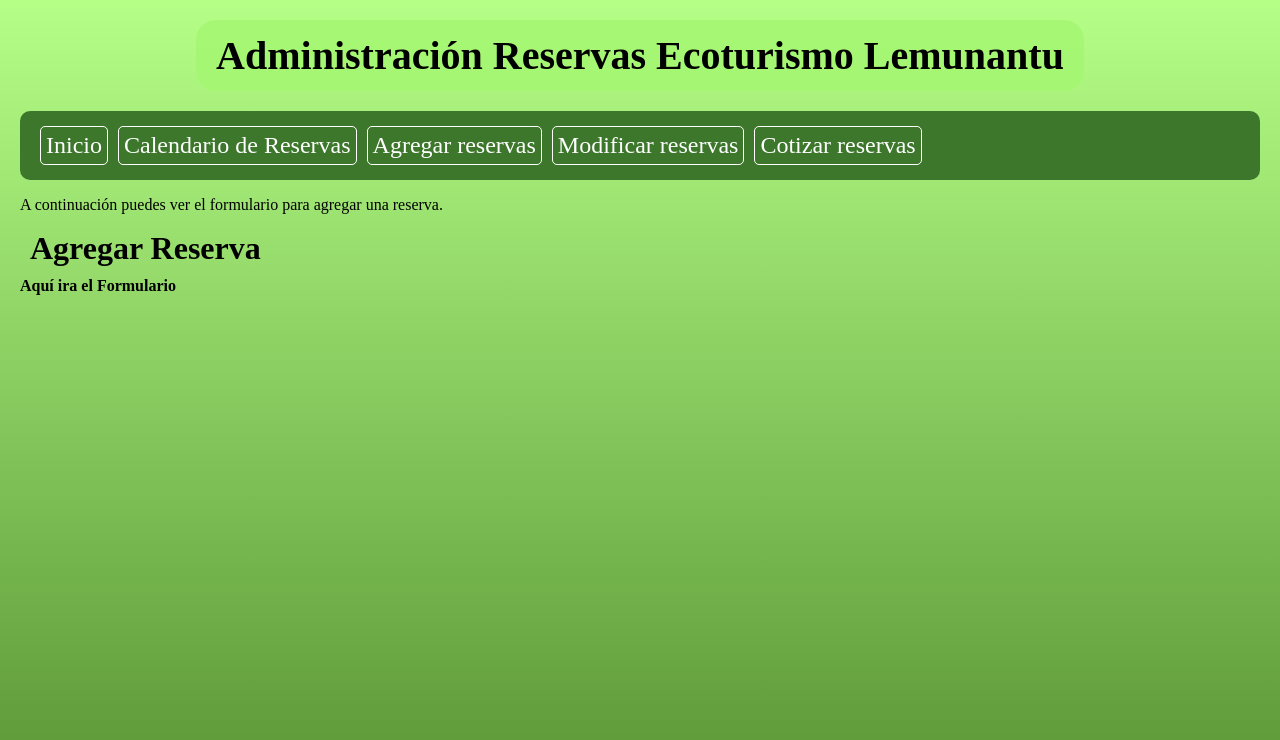
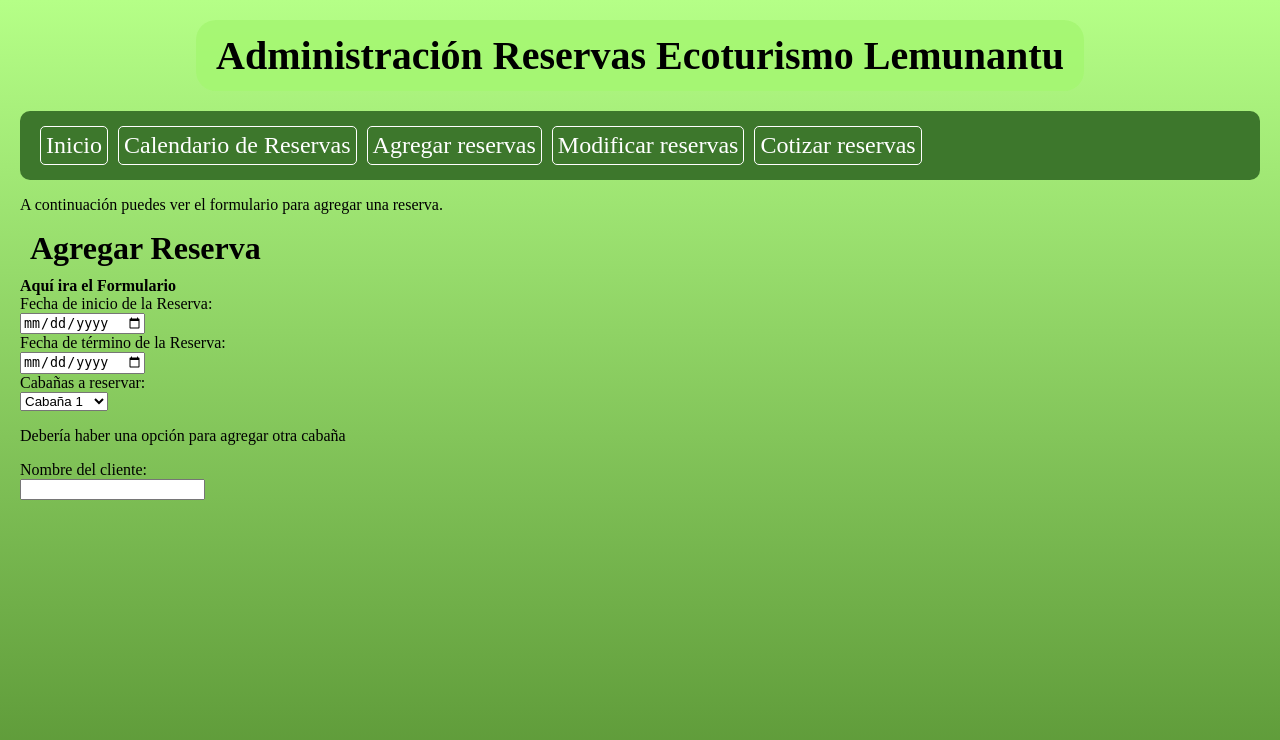
Before and after one commit to SrNe1103/reservas, a PHP site: page /agregar.php in a window 1280 px wide. Shown: the top 740 px of the page. Run offline with PHP 8.4, Linux system fonts and the light colour scheme.

Commit message:
add content to form

```diff
--- a/agregar.php
+++ b/agregar.php
@@ -7,12 +7,54 @@
     <link rel="stylesheet" href="css/main.css">
 </head>
 <body>
+
     <h1>Administración Reservas Ecoturismo Lemunantu</h1>
+
     <?php require_once 'nav.php'; ?>
+
     <p>A continuación puedes ver el formulario para agregar una reserva.</p>
+
     <section id="Agregar">
+
         <h2>Agregar Reserva</h2>
         <strong>Aquí ira el Formulario</strong>
+        <form action="" method="post">
+
+            <!-- Selección fecha de inicio y término de la reserca -->
+            <label for="inicio_reserva">Fecha de inicio de la Reserva: </label><br>
+            <input type="date" name="ini_date" id="inicio_reserva" required><br>
+            <label for="fin_reserva">Fecha de término de la Reserva: </label><br>
+            <input type="date" name="end_date" id="fin_reserva" required><br>
+
+            <!-- Selección de las cabañas a reservar -->
+            <label for="reserva">Cabañas a reservar: </label><br>
+            <select name="reserva_0" id="reserva" required>
+                <option value="C1">Cabaña 1</option>
+                <option value="C2">Cabaña 2</option>
+                <option value="C3">Cabaña 3</option>
+                <option value="C4">Cabaña 4</option>
+                <option value="C5">Cabaña 5</option>
+                <option value="C6">Cabaña 6</option>
+                <option value="C7">Cabaña 7</option>
+                <option value="C8">Cabaña 8</option>
+                <option value="C9">Cabaña 9</option>
+                <option value="C10">Cabaña 10</option>
+                <option value="C11">Cabaña 11</option>
+                <option value="C12">Cabaña 12</option>
+                <option value="C13">Cabaña 13</option>
+                <option value="C14">Cabaña 14</option>
+                <option value="C15">Cabaña 15</option>
+                <option value="C16">Cabaña 16</option>
+            </select>
+            <p>Debería haber una opción para agregar otra cabaña</p>
+            <?php
+
+            ?>
+            <!-- Datos del cliente -->
+            <label for="cliente">Nombre del cliente: </label><br>
+            <input type="text" name="cliente" id="cliente" required><br>
+
+        </form>
     </section>
 </body>
 </html>
```
